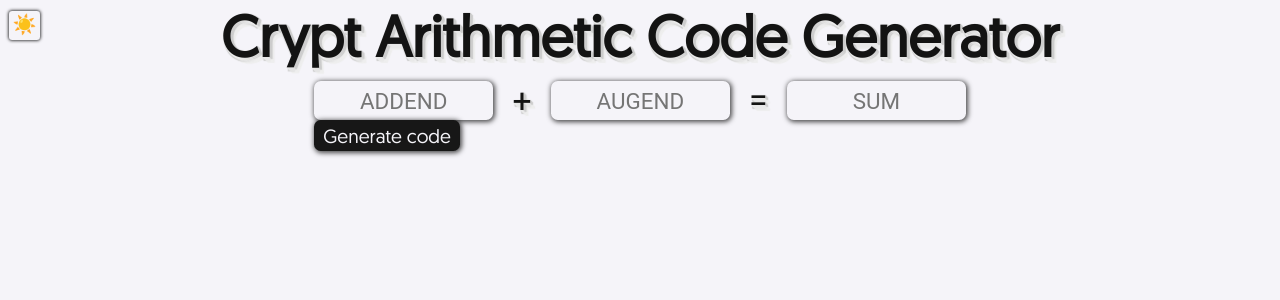
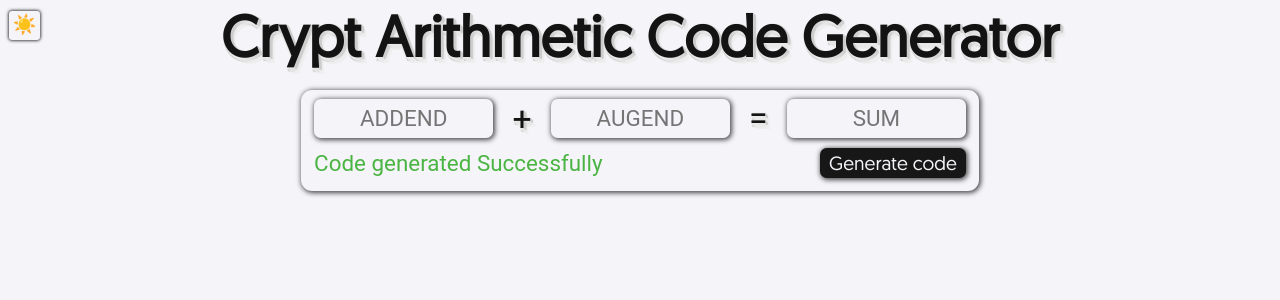
Before and after one commit to its-me-sv/crypt-arithmetic-code-generator, a React (Create React App) app: page / in a window 1280 px wide. Shown: the top 300 px of the page. Built offline with nearby package versions, Linux system fonts and the light colour scheme.

Commit message:
styling controls container

```diff
--- a/src/app.tsx
+++ b/src/app.tsx
@@ -1,6 +1,15 @@
 import React from "react";
 
-import {AppContainer, InputBox, Symbol, TextInput, Button} from './styles';
+import {
+  AppContainer,
+  InputBox,
+  Symbol,
+  TextInput,
+  Button,
+  Message,
+  Actions,
+  Controls,
+} from "./styles";
 
 import {useThemeContext} from './contexts/theme.context';
 
@@ -15,7 +24,7 @@ const App: React.FC<AppProps> = () => {
     <AppContainer dark={dark}>
       <Title text="Crypt Arithmetic Code Generator" />
       <ThemeButton />
-      <div>
+      <Controls dark={dark}>
         <InputBox>
           <TextInput dark={dark} placeholder="Addend" />
           <Symbol dark={dark}>+</Symbol>
@@ -23,8 +32,11 @@ const App: React.FC<AppProps> = () => {
           <Symbol dark={dark}>=</Symbol>
           <TextInput dark={dark} placeholder="Sum" />
         </InputBox>
-        <Button dark={dark}>Generate code</Button>
-      </div>
+        <Actions>
+          <Message error={dark}>Code generated Successfully</Message>
+          <Button dark={dark}>Generate code</Button>
+        </Actions>
+      </Controls>
     </AppContainer>
   );
 };
--- a/src/styles.tsx
+++ b/src/styles.tsx
@@ -11,7 +11,6 @@ export const AppContainer = styled.div<{ dark?: boolean }>`
 `;
 
 export const InputBox = styled.div<{ dark?: boolean }>`
-  margin-top: 1.4%;
   display: flex;
   align-items: center;
   justify-content: space-between;
@@ -81,8 +80,25 @@ export const Symbol = styled.span<{ dark?: boolean }>`
   `}
 `;
 
+export const Actions = styled.div<{ dark?: boolean }>`
+  margin-top: 1%;
+  display: flex;
+  align-items:center;
+  justify-content: space-between;
+`;
+
+export const Message = styled.span<{ error?: boolean }>`
+  font-family: Roboto;
+  font-size: 1.4rem;
+  color: #4bb543;
+  ${(props) => props.error && `color: #ff9494;`}
+`;
+
 export const Button = styled.button<{ dark?: boolean }>`
   all: unset;
+  display: flex;
+  align-items: center;
+  justify-content: center;
   font-family: geomanist-regular;
   font-size: 1.2rem;
   border-radius: 0.42rem;
@@ -117,3 +133,20 @@ export const Button = styled.button<{ dark?: boolean }>`
   `}
   }
 `;
+
+export const Controls = styled.div<{ dark?: boolean }>`
+  margin-top: 1.4%;
+  padding: 0.7% 1% 1% 1%;
+  display: flex;
+  flex-direction: column;
+  gap: 0.21rem;
+  border-radius: 0.7rem;
+  box-shadow: 1px 1px 5px 1px rgba(0, 0, 0, 0.7);
+  -webkit-box-shadow: 1px 1px 5px 1px rgba(0, 0, 0, 0.7);
+  -moz-box-shadow: 1px 1px 5px 1px rgba(0, 0, 0, 0.7);
+  ${(props) => props.dark && `
+    box-shadow: 1px 1px 5px 1px rgba(245, 244, 249, 0.7);
+    -webkit-box-shadow: 1px 1px 5px 1px rgba(245, 244, 249, 0.7);
+    -moz-box-shadow: 1px 1px 5px 1px rgba(245, 244, 249, 0.7);
+  `}
+`;
```
